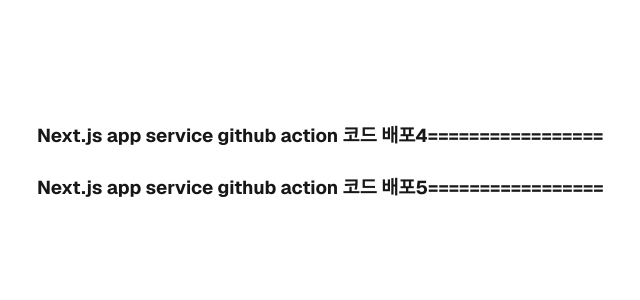
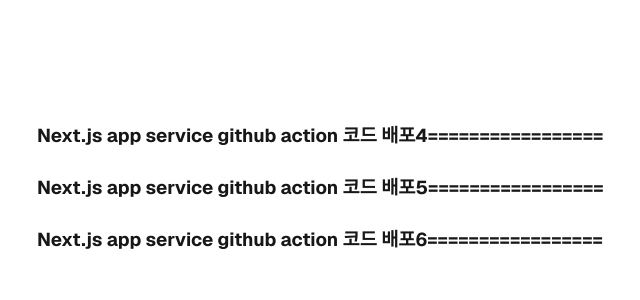
Before and after one commit to wizard113/nxt-sample, a Next.js app: page / in a window 1280 px wide. Shown: the top 300 px of the page, without its empty margins (263-903 px from the left). Built offline with nearby package versions, Linux system fonts and the light colour scheme.

Commit message:
코드 배포6

```diff
--- a/package.json
+++ b/package.json
@@ -5,7 +5,7 @@
   "scripts": {
     "dev": "next dev",
     "build": "next build",
-    "start": "node .next/standalone/server.js",
+    "start": "next start",
     "lint": "eslint"
   },
   "dependencies": {
--- a/src/app/page.tsx
+++ b/src/app/page.tsx
@@ -8,6 +8,7 @@
         <div className={styles.intro}>
           <h3>Next.js app service github action 코드 배포4=================</h3>
           <h3>Next.js app service github action 코드 배포5=================</h3>
+          <h3>Next.js app service github action 코드 배포6=================</h3>
         </div>
       </main>
     </div>
```
